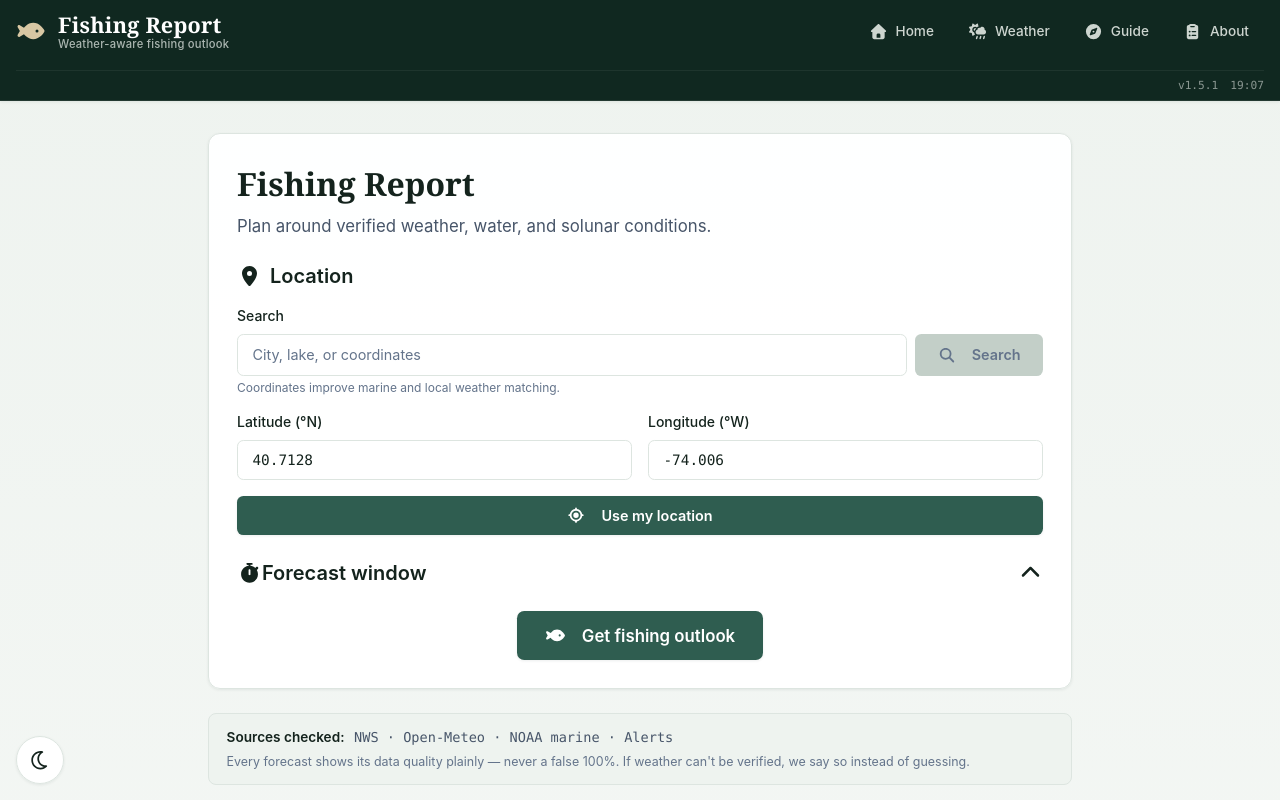
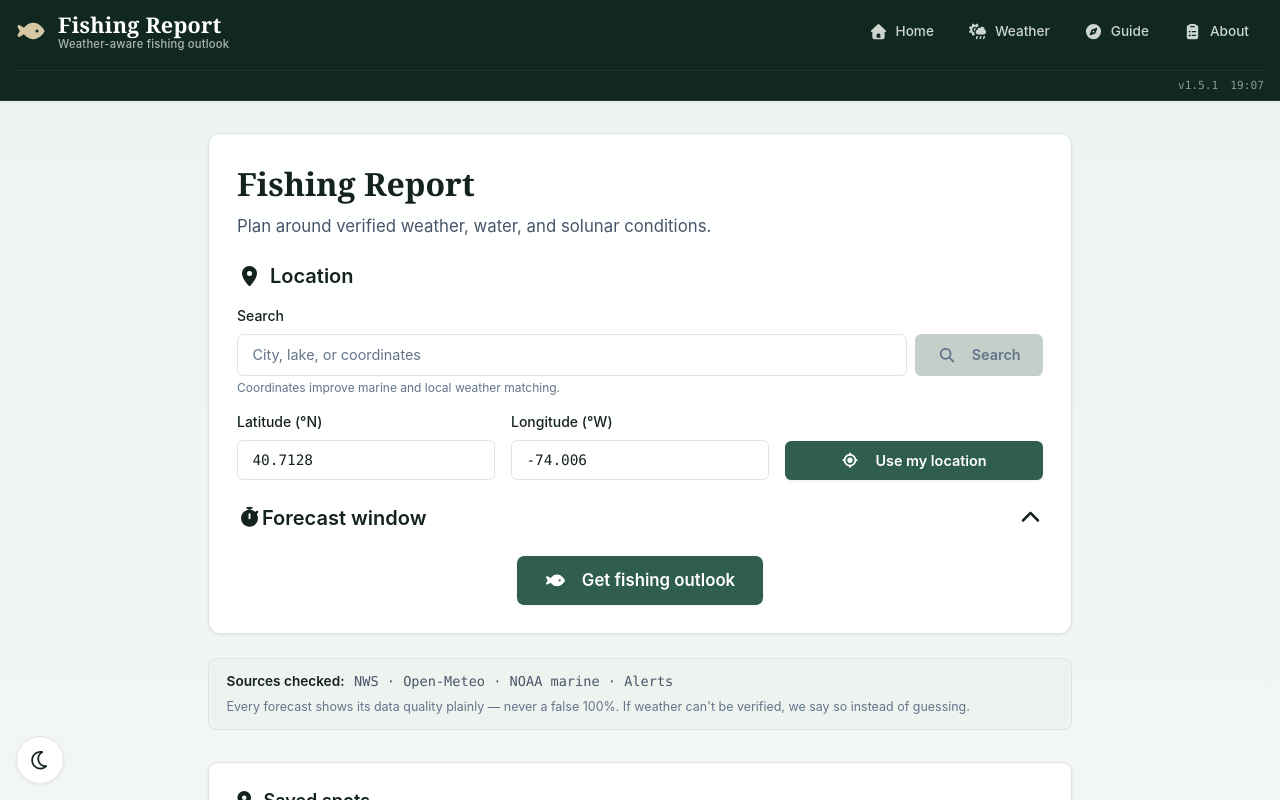
Before and after one commit to jsldvr/fishing-report, a React (Vite) app: page /#/ in a window 1280 px wide. Shown: the top 800 px of the page. Built offline with nearby package versions, Linux system fonts and the light colour scheme.

Commit message:
Put latitude, longitude, and Use my location in one row

```diff
--- a/src/components/LocationInput.tsx
+++ b/src/components/LocationInput.tsx
@@ -423,8 +423,8 @@ export default function LocationInput({
           </p>
         </div>
 
-        {/* Manual Coordinates */}
-        <div className="grid grid-cols-2 gap-4">
+        {/* Manual Coordinates + Use my location */}
+        <div className="location-row">
           <div>
             <label
               htmlFor="latitude"
@@ -463,8 +463,6 @@ export default function LocationInput({
               onChange={(e) => setLon(e.target.value)}
             />
           </div>
-        </div>
-
           <button
             className="btn btn-primary"
             onClick={handleGetCurrentLocation}
@@ -482,6 +480,7 @@ export default function LocationInput({
               </>
             )}
           </button>
+        </div>
 
         {!isValid && (
           <p className="text-sm text-error mt-2">
--- a/src/index.css
+++ b/src/index.css
@@ -1872,6 +1872,22 @@ input[type="range"]::-webkit-slider-thumb:hover {
   }
 }
 
+/* Latitude, longitude, and "Use my location" share one row at >=640px;
+   align-items: end keeps the button's bottom edge level with the inputs'
+   bottom edge even though the inputs have a label above them and the
+   button doesn't. */
+.location-row {
+  display: grid;
+  gap: 1rem;
+  align-items: end;
+}
+
+@media (min-width: 640px) {
+  .location-row {
+    grid-template-columns: repeat(3, minmax(0, 1fr));
+  }
+}
+
 .trust-strip {
   display: flex;
   flex-wrap: wrap;
```
Lines whose indentation alone changed are shown as unchanged.
